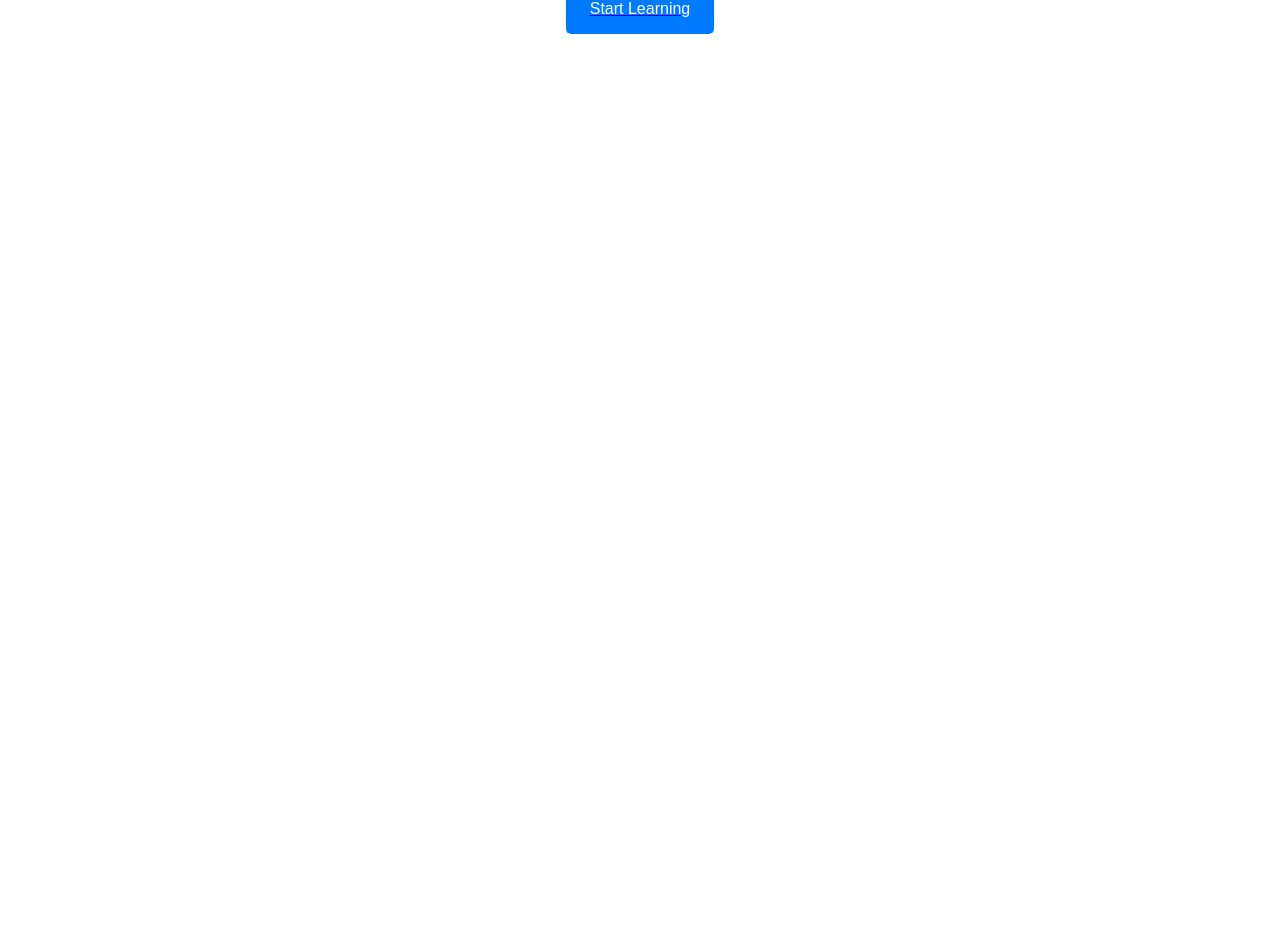
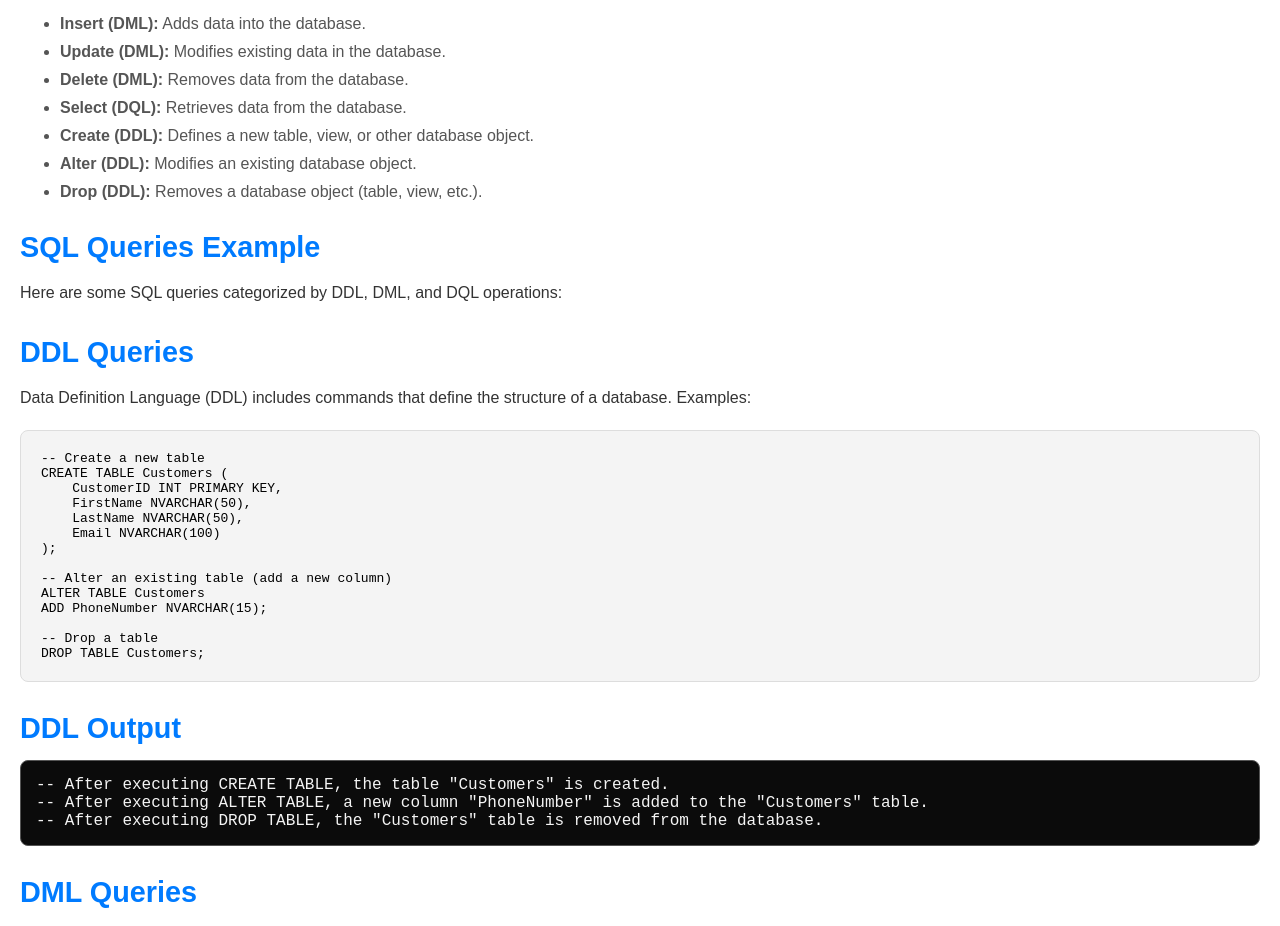
Before and after one commit to aarogya23/ViteReact, a React (Vite) app: page /database in a window 1280 px wide. Shown: the part 424-1350 px from the top of the page. Before the commit the page ends 1193 px from the top, so only its background shows below. Built offline with nearby package versions, Linux system fonts and the light colour scheme.

Commit message:
push code

```diff
--- a/src/App.jsx
+++ b/src/App.jsx
@@ -11,6 +11,7 @@ import Tree from './Tree'; // Import the Tree component
 import Login from './Login.jsx'; // Import the Login component
 import Recursion from "./Recursion";
 import TowerOfHanoi from './TowerOfHanoi';
+import Database from './Database';
 
 function App() {
   return (
@@ -32,6 +33,7 @@ function App() {
             <Route path="/login" element={<Login />} /> {/* Login page */}
             <Route path="/recursion" element={<Recursion />} /> {/* Recursion page */}
             <Route path="/tower-of-hanoi" element={<TowerOfHanoi />} />
+            <Route path="/database" element={<Database />} />
           </Routes>
         </div>
       </div>
--- /dev/null
+++ b/src/Database.jsx
@@ -0,0 +1,118 @@
+import React from 'react';
+import { useNavigate } from 'react-router-dom'; // Import useNavigate from react-router-dom
+
+const Database = () => {
+  const navigate = useNavigate(); // Initialize the navigate function
+
+  const handleNext = () => {
+    navigate('/next-page'); // Navigate to the next page (replace with actual route)
+  };
+
+  return (
+    <div className="database-container">
+      <h2 className="title">Database Topics</h2>
+
+      {/* Database Section */}
+      <h3 className="subheading">Database</h3>
+      <p className="intro-text">
+        A database is an organized collection of data that can be easily accessed, managed, and updated. Databases are typically used to store, manipulate, and retrieve data for various applications, including web applications, enterprise systems, and more.
+      </p>
+
+      <h3 className="subheading">Database Operations</h3>
+      <ul className="operation-list">
+        <li><strong>Insert (DML):</strong> Adds data into the database.</li>
+        <li><strong>Update (DML):</strong> Modifies existing data in the database.</li>
+        <li><strong>Delete (DML):</strong> Removes data from the database.</li>
+        <li><strong>Select (DQL):</strong> Retrieves data from the database.</li>
+        <li><strong>Create (DDL):</strong> Defines a new table, view, or other database object.</li>
+        <li><strong>Alter (DDL):</strong> Modifies an existing database object.</li>
+        <li><strong>Drop (DDL):</strong> Removes a database object (table, view, etc.).</li>
+      </ul>
+
+      <h3 className="subheading">SQL Queries Example</h3>
+      <p className="code-description">Here are some SQL queries categorized by DDL, DML, and DQL operations:</p>
+
+      {/* DDL Queries */}
+      <h4 className="subheading">DDL Queries</h4>
+      <p className="code-description">Data Definition Language (DDL) includes commands that define the structure of a database. Examples:</p>
+      <pre className="code-block">
+        {`-- Create a new table
+CREATE TABLE Customers (
+    CustomerID INT PRIMARY KEY,
+    FirstName NVARCHAR(50),
+    LastName NVARCHAR(50),
+    Email NVARCHAR(100)
+);
+
+-- Alter an existing table (add a new column)
+ALTER TABLE Customers
+ADD PhoneNumber NVARCHAR(15);
+
+-- Drop a table
+DROP TABLE Customers;`}
+      </pre>
+
+      <h4 className="subheading">DDL Output</h4>
+      <pre className="output-screen">
+        {`-- After executing CREATE TABLE, the table "Customers" is created.
+-- After executing ALTER TABLE, a new column "PhoneNumber" is added to the "Customers" table.
+-- After executing DROP TABLE, the "Customers" table is removed from the database.`}
+      </pre>
+
+      {/* DML Queries */}
+      <h4 className="subheading">DML Queries</h4>
+      <p className="code-description">Data Manipulation Language (DML) includes commands that manipulate the data within tables. Examples:</p>
+      <pre className="code-block">
+        {`-- Insert data into the table
+INSERT INTO Customers (CustomerID, FirstName, LastName, Email)
+VALUES (1, 'John', 'Doe', 'john.doe@example.com');
+
+-- Update data in the table
+UPDATE Customers
+SET Email = 'john.doe@newdomain.com'
+WHERE CustomerID = 1;
+
+-- Delete data from the table
+DELETE FROM Customers
+WHERE CustomerID = 1;`}
+      </pre>
+
+      <h4 className="subheading">DML Output</h4>
+      <pre className="output-screen">
+        {`-- After executing INSERT, the data "John Doe" is added to the "Customers" table.
+-- After executing UPDATE, "John Doe" has their email updated to "john.doe@newdomain.com".
+-- After executing DELETE, "John Doe" is removed from the "Customers" table.`}
+      </pre>
+
+      {/* DQL Queries */}
+      <h4 className="subheading">DQL Queries</h4>
+      <p className="code-description">Data Query Language (DQL) includes the command to retrieve data from the database. Example:</p>
+      <pre className="code-block">
+        {`-- Select all customers
+SELECT * FROM Customers;
+
+-- Select specific columns (FirstName, LastName)
+SELECT FirstName, LastName FROM Customers;
+
+-- Select customers with a specific condition
+SELECT * FROM Customers
+WHERE LastName = 'Doe';`}
+      </pre>
+
+      <h4 className="subheading">DQL Output</h4>
+      <pre className="output-screen">
+        {`-- After executing SELECT *, all customer records are retrieved.
+-- After executing SELECT FirstName, LastName, only first and last names are retrieved for each customer.
+-- After executing SELECT with WHERE clause, only the customer(s) with the last name 'Doe' are retrieved.`}
+      </pre>
+
+      {/* Buttons at the Bottom */}
+      <div className="navigation-buttons">
+        <button className="back-button" style={{height: '50px', width: 'auto'}}>Back</button>
+        <button className="next-button" onClick={handleNext} style={{height: '50px', width: 'auto'}}>Next</button> {/* Add onClick handler */}
+      </div>
+    </div>
+  );
+};
+
+export default Database;
--- a/src/LearnCategories.jsx
+++ b/src/LearnCategories.jsx
@@ -59,7 +59,7 @@ const LearnCategories = () => {
         <div className="topic-box">
           <h2>Database</h2>
           <p>Learn the fundamentals of database systems, including SQL, NoSQL, and how to manage data in modern applications.</p>
-          <Link to="/backend">
+          <Link to="/database">
             <button className="category-button">Start Learning</button>
           </Link>
         </div>
--- a/src/component/Navbar.jsx
+++ b/src/component/Navbar.jsx
@@ -6,7 +6,7 @@ const Navbar = () => {
   // Get the current location
   const location = useLocation();
 
-  // Check if the current route is '/home', '/contact', '/about', '/learn-categories', '/tree', or '/tower-of-hanoi'
+  // Check if the current route is one of the specified pages
   const isHomePage = location.pathname === '/home';
   const isContactPage = location.pathname === '/contact';
   const isAboutPage = location.pathname === '/about';
@@ -16,6 +16,7 @@ const Navbar = () => {
   const isRegisterPage = location.pathname === '/register';
   const isRecursionPage = location.pathname === '/recursion';
   const isTowerOfHanoiPage = location.pathname === '/tower-of-hanoi'; // Check if it's the /tower-of-hanoi page
+  const isDatabasePage = location.pathname === '/database'; // Check if it's the /database page
 
   return (
     <div>
@@ -51,8 +52,8 @@ const Navbar = () => {
       </div>
 
       {/* Conditionally render the "Start Your Coding Journey" Section */}
-      {/* Only render it if the current page is not Home, About, Contact, Learn, Tree, or Tower of Hanoi */}
-      {!isHomePage && !isContactPage && !isAboutPage && !isLearnPage && !isTreePage && !isLoginPage && !isRegisterPage && !isRecursionPage && !isTowerOfHanoiPage && (
+      {/* Exclude it on the database page */}
+      {!isHomePage && !isContactPage && !isAboutPage && !isLearnPage && !isTreePage && !isLoginPage && !isRegisterPage && !isRecursionPage && !isTowerOfHanoiPage && !isDatabasePage && (
         <div className="start-coding-journey" style={{marginTop : '150px'}}>
           <h2>Start Your Coding Journey</h2>
           <Link to="/learn-categories">
```
